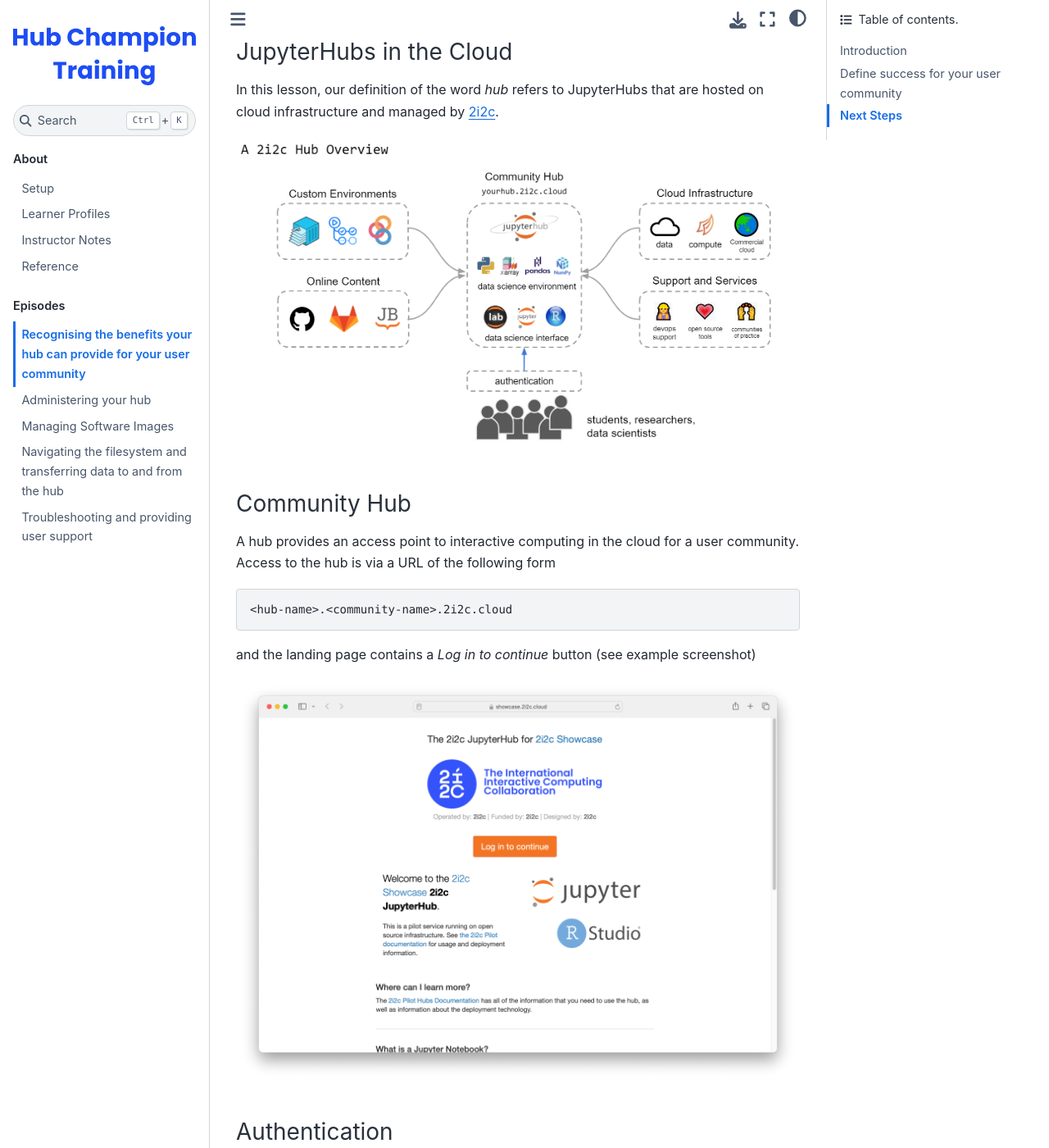
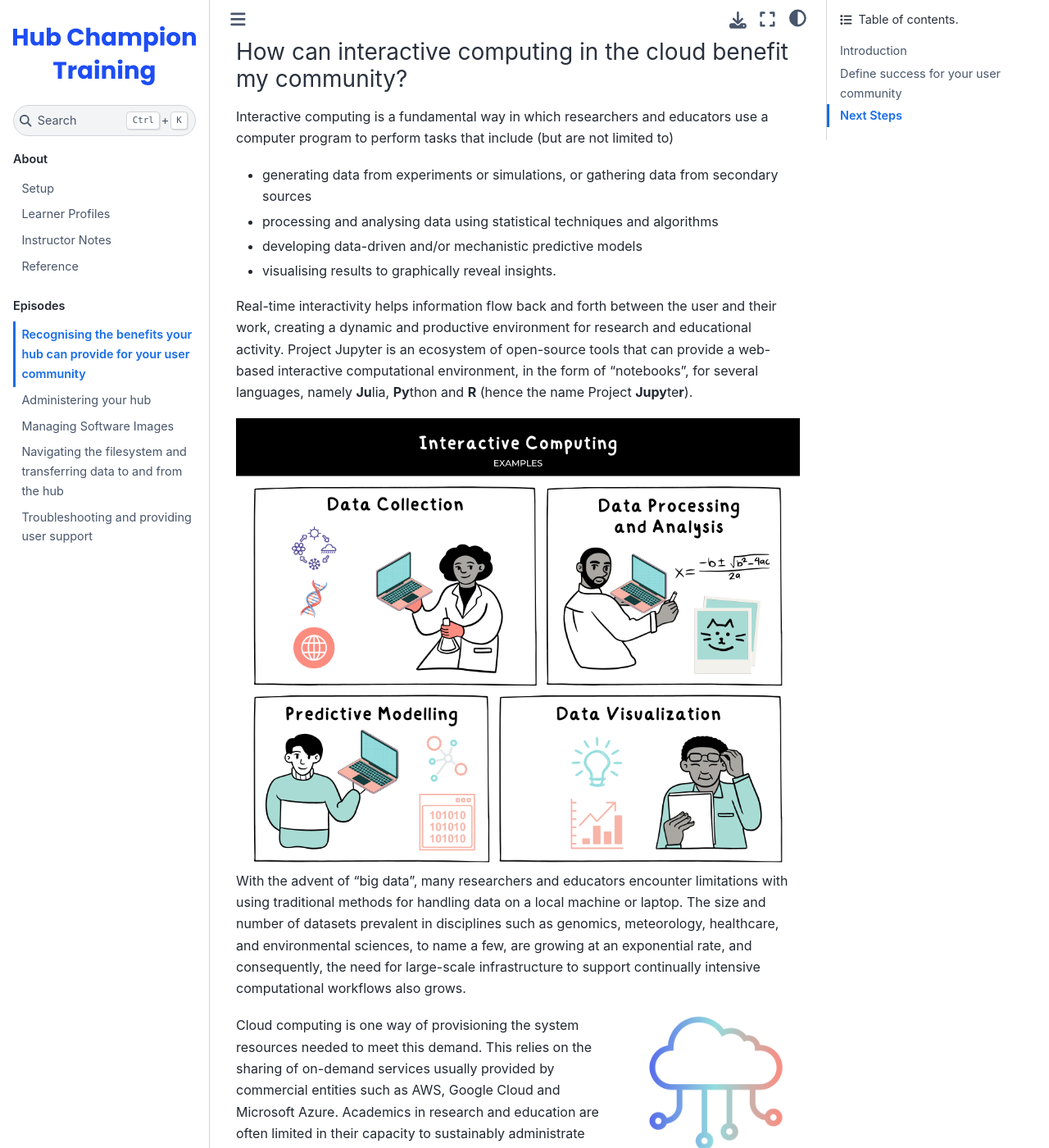
Before and after one commit to czi-catalystproject/hub-champion-training, a Jupyter Book: the page built from episodes/introduction.md, in a window 1280 px wide and 1400 px high, scrolled down 755 px. Shown: the whole window at 82% size. Built offline with Jupyter Book 1.0.4 settings and Sphinx 7.4.7 and the Sphinx Book theme 1.1.4, drawn with Linux system fonts in a browser that asks for light colours; nearby versions of some CDN libraries; some of the changed text lies outside the part shown.

Commit message:
Add introductory motivating text

```diff
--- a/episodes/introduction.md
+++ b/episodes/introduction.md
@@ -34,9 +34,40 @@ Objectives
 
 This episode introduces the concept of a hub for interactive cloud computing and how a hub in the cloud can benefit the user communities a hub champion supports.
 
+### How can interactive computing in the cloud benefit my community?
+
+Interactive computing is a fundamental way in which researchers and educators use a computer program to perform tasks that include (but are not limited to)
+
+- generating data from experiments or simulations, or gathering data from secondary sources
+- processing and analysing data using statistical techniques and algorithms
+- developing data-driven and/or mechanistic predictive models
+- visualising results to graphically reveal insights.
+
+Real-time interactivity helps information flow back and forth between the user and their work, creating a dynamic and productive environment for research and educational activity. Project Jupyter is an ecosystem of open-source tools that can provide a web-based interactive computational environment, in the form of "notebooks", for several languages, namely **Ju**lia, **Py**thon and **R** (hence the name Project **Jupy**te**r**).
+
+:::{image} ../media/episodes/introduction/interactive-computing.png
+:width: 100%
+:alt: Cartoon depicting common computing use cases such as data collection, data processing and analysis, predictive modelling and data visualization.
+
+:::
+
+With the advent of "big data", many researchers and educators encounter limitations with using traditional methods for handling data on a local machine or laptop. The size and number of datasets prevalent in disciplines such as genomics, meteorology, healthcare, and environmental sciences, to name a few, are growing at an exponential rate, and consequently, the need for large-scale infrastructure to support continually intensive computational workflows also grows.
+
+:::{image} ../media/episodes/introduction/cloud-computing.png
+:width: 30%
+:align: right
+:alt: Icon depicting a cloud computing.
+
+:::
+
+Cloud computing is one way of provisioning the system resources needed to meet this demand. This relies on the sharing of on-demand services usually provided by commercial entities such as AWS, Google Cloud and Microsoft Azure. Academics in research and education are often limited in their capacity to sustainably administrate cloud infrastructure at scale and may also wish to support open-source tools and vendor-agnostic infrastructure.
+
+
+This is where a non-profit initiative such as [2i2c](https://2i2c.org/) can help. 2i2c specialises in managing open Jupyter architecture in the cloud specially designed for communities of practice in research and education using open-source tools that allow them to reproduce environments, code and data on different machines. Users can access large-scale compute and storage as needed and workflows are entirely reproducible and supported by using open-source technologies.
+
 ### JupyterHubs in the Cloud
 
-In this lesson, our definition of the word *hub* refers to JupyterHubs that are hosted on cloud infrastructure and managed by [2i2c](https://2i2c.org/).
+In this lesson, our definition of the word *hub* refers to a {ref}`JupyterHub <glossary:jupyterhub>` that is hosted on cloud infrastructure and managed by [2i2c](https://2i2c.org/).
 
 :::{image} ../media/episodes/introduction/hub-overview.png
 :width: 100%
@@ -44,7 +75,7 @@ In this lesson, our definition of the word *hub* refers to JupyterHubs that are
 
 :::
 
-### Community Hub
+#### Community Hub
 
 A hub provides an access point to interactive computing in the cloud for a user community. Access to the hub is via a URL of the following form
 
@@ -60,7 +91,7 @@ and the landing page contains a *Log in to continue* button (see example screens
 
 :::
 
-### Authentication
+#### Authentication
 
 Access to the hub is controlled by Hub Champions and granted by adding a user's GitHub account to a special GitHub Team associated with the hub. A permitted user enters their GitHub credentials to log into the hub (see example screenshot)
 
@@ -70,7 +101,7 @@ Access to the hub is controlled by Hub Champions and granted by adding a user's
 
 :::
 
-### Custom environments
+#### Custom environments
 
 Users can choose from several machine types with varying numbers of CPU cores and RAM available, and select their desired software environment using images.
 
@@ -87,7 +118,7 @@ Images available by default include
 - [Rocker Geospatial](https://rocker-project.org/images/versioned/rstudio.html) (RStudio user interface) – installed R packages include `ncdf4, proj4, raster, rgdal, rgeos, sf, sp`
 - Other... – specify a custom JupyterLab/RStudio image
 
-### Online Content
+#### Online Content
 
 There are many ways to manage online content on the hub. For example
 
@@ -95,7 +126,7 @@ There are many ways to manage online content on the hub. For example
 - Hub Champions can distribute data to all hub users in a shared directory
 - users can securely pull and push code to and from the hub using GitHub.
 
-### Cloud infrastructure
+#### Cloud infrastructure
 
 Hubs are deployed on AWS, Google Cloud or Microsoft Azure commercial cloud providers. Code for 2i2c hub configuration and deployment follows best practices and is open and transparent to all. 2i2c hubs are designed with the [Right to Replicate](https://2i2c.org/right-to-replicate/) by anybody on their own cloud infrastructure.
 
@@ -122,7 +153,7 @@ c. Software environments are inflexible and irreproducible.
 d. 2i2c provides operations support for your hub.
 
 :::{dropdown} Solution
-a. False – Hubs are built entirely with open source and community-driven tooling. The Right to Replicate gives communities the right to replicate their infrastructure in its entirety elsewhere.
+a. False – Hubs are built entirely with open-source and community-driven tooling. The Right to Replicate gives communities the right to replicate their infrastructure in its entirety elsewhere.
 b. False – Hub Champions can control who can access the hub through GitHub or other authentication methods.
 c. False – Software environments are managed by Hub Champions and automatically deployed with containerisation, allowing for scalability across the cloud and reproducible user environments.
 d. True – 2i2c engineers maintain service availability, uptime and operational upgrades. Hub Champions are responsible for hub configuration and management to support their user community.
@@ -133,7 +164,7 @@ d. True – 2i2c engineers maintain service availability, uptime and operational
 
 ## Define success for your user community
 
-As a Hub Champion your main goal is to empower your community to make best use out of the hub service. You represent the interests of your community and are familiar with their computational workflows and data needs.
+As a Hub Champion, your main goal is to empower your community to make the best use of the Hub service. You represent the interests of your community and are familiar with their computational workflows and data needs.
 
 To ensure that the hub serves the interests of your community, Hub Champions may perform common administrative tasks such as
 
@@ -142,14 +173,14 @@ To ensure that the hub serves the interests of your community, Hub Champions may
 - guiding users to selecting the appropriate server options and images for their use case
 - transferring and distributing data on the hub
 - representing and escalating support requests to 2i2c for technical issues
-- facilitate knowledge transfer within the community, e.g. training events, documentation, communication channels
+- facilitate knowledge transfer within the community, e.g. training events, documentation, and communication channels
 
 <br>
 
 :::{dropdown} What are the needs of your user community?
 :open:
 
-Lets take some time to reflect and assess the needs of your user community.
+Let us take some time to reflect and assess the needs of your user community.
 
 In pairs, discuss and share the following points:
 
@@ -175,7 +206,7 @@ d. Overseeing user access policy to the hub.
 
 :::{dropdown} Solution
 
-All of the above are things a Hub Champion should do to enable their community to make best use of a hub.
+All of the above are things a Hub Champion should do to enable their community to make the best use of a hub.
 
 :::
 
@@ -203,7 +234,7 @@ KEY POINTS
 ^^^
 
 - A hub is a 2i2c-managed JupyterHub in the cloud that provides an interactive computing service to users
-- Hub Champions empower hub users to make best use of the service and are the first point of contact for user support
+- Hub Champions empower hub users to make the best use of the service and are the first point of contact for user support
 - Hub Champions may perform common administrative tasks and configure the hub to set their community up for success
 
 :::
```
Also changed, not shown: other parts of episodes/introduction.md (+2 -2 lines), learners/reference.md (+4 -1 lines), media/episodes/introduction/cloud-computing.png (added), media/episodes/introduction/interactive-computing.png (added).
